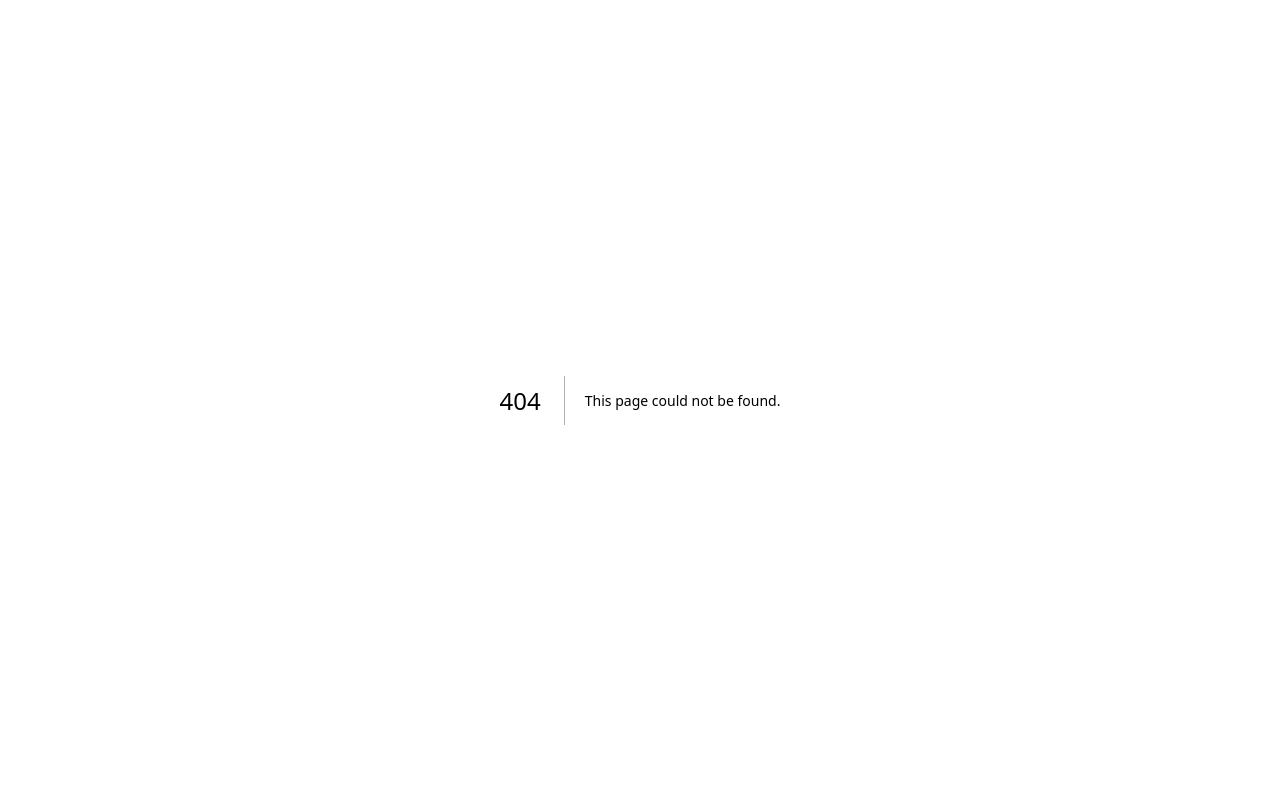
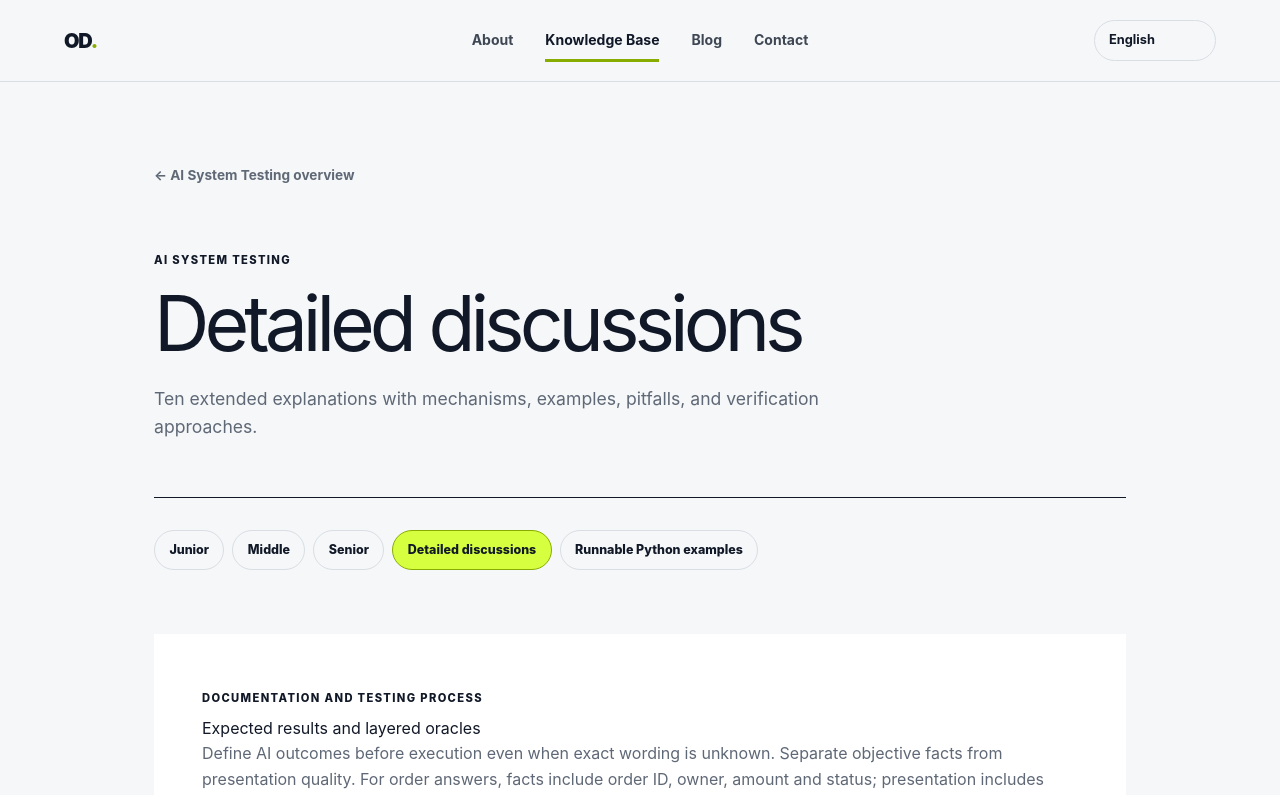
Before and after one commit to AlexnderDoroshenko/oleksandr-landing, a Next.js app: page /knowledge/ai-system-testing/deep-dives in a window 1280 px wide. Before the commit this address had no page. Shown: the top 795 px of the page. Built offline with nearby package versions, Linux system fonts and the light colour scheme.

Commit message:
perf: split AI testing curriculum pages

```diff
--- a/pages/knowledge/[direction].tsx
+++ b/pages/knowledge/[direction].tsx
@@ -20,6 +20,7 @@ const pageCopy = {
     topics: 'Topics', practice: 'Practice', deepDive: 'Detailed discussion', codeExamples: 'Runnable Python examples',
     sources: 'Primary sources',
     learningProject: 'Learning project', completion: 'Completion criteria', reviewed: 'Reviewed',
+    learningSections: 'Open the learning path', deepDives: 'Detailed discussions', pythonExamples: 'Python examples',
   },
   uk: {
     back: 'До Бази знань',
@@ -33,6 +34,7 @@ const pageCopy = {
     topics: 'Теми', practice: 'Практика', deepDive: 'Розгорнутий розбір', codeExamples: 'Виконувані приклади Python',
     sources: 'Першоджерела',
     learningProject: 'Навчальний проєкт', completion: 'Критерії готовності', reviewed: 'Перевірено',
+    learningSections: 'Перейти до навчальних розділів', deepDives: 'Розгорнуті розбори', pythonExamples: 'Приклади Python',
   },
 }
 
@@ -63,6 +65,14 @@ export default function KnowledgeDirectionPage({ direction, materials, topics, r
         <p>{curriculum.translations[lang].definitionOfDone}</p>
       </section>}
 
+      {curriculum && <nav className="knowledge-section-nav" aria-label={copy.learningSections}>
+        <h2>{copy.learningSections}</h2>
+        <div>{[
+          { slug: 'junior', label: 'Junior' }, { slug: 'middle', label: 'Middle' }, { slug: 'senior', label: 'Senior' },
+          { slug: 'deep-dives', label: copy.deepDives }, { slug: 'python-examples', label: copy.pythonExamples },
+        ].map(section => <Link key={section.slug} href={{ pathname: `/knowledge/ai-system-testing/${section.slug}`, query: { lang } }}>{section.label}<span aria-hidden="true">→</span></Link>)}</div>
+      </nav>}
+
       {translation && topics.length > 0 && <>
         <nav className="knowledge-topic-nav" aria-label={copy.topics}>
           <p className="section-index">{copy.topics}</p>
@@ -73,7 +83,7 @@ export default function KnowledgeDirectionPage({ direction, materials, topics, r
           const topicMaterials = materials.filter(material => material.topic === topic.id)
           return <section className="knowledge-topic" id={`topic-${topic.id}`} key={topic.id} aria-labelledby={`topic-title-${topic.id}`}>
             <header><p className="section-index">{String(topic.order).padStart(2, '0')} / 12</p><h2 id={`topic-title-${topic.id}`}>{topicContent.title}</h2></header>
-            <aside className="knowledge-practice"><h3>{copy.practice}</h3><p>{topicContent.practice}</p></aside>
+            {topicContent.practice && <aside className="knowledge-practice"><h3>{copy.practice}</h3><p>{topicContent.practice}</p></aside>}
             <div className="knowledge-material-list">{topicMaterials.map(material => <KnowledgeMaterialView key={material.id} material={material} lang={lang} labels={copy} references={references} />)}</div>
             {topicContent.deepDives?.map(deepDive => <article className="knowledge-deep-dive" key={deepDive.title}><p className="section-index">{copy.deepDive}</p><h3>{deepDive.title}</h3>{deepDive.body.split('\n\n').map(paragraph => <p key={paragraph}>{paragraph}</p>)}</article>)}
             {topicContent.codeExamples && <section className="knowledge-code-examples"><h3>{copy.codeExamples}</h3>{topicContent.codeExamples.map(example => <article id={example.id} key={example.id}><h4>{example.title}</h4><pre tabIndex={0}><code>{example.code}</code></pre><p>{example.explanation}</p></article>)}</section>}
@@ -103,5 +113,15 @@ export async function getStaticProps({ params }: GetStaticPropsContext<{ directi
   if (!slug) return { notFound: true }
   const direction = getKnowledgeDirection(slug)
   if (!direction) return { notFound: true }
+  if (slug === 'ai-system-testing') {
+    const topics = getKnowledgeTopics(slug).map(topic => ({
+      ...topic,
+      translations: {
+        uk: { title: topic.translations.uk.title, practice: topic.translations.uk.practice },
+        en: { title: topic.translations.en.title, practice: topic.translations.en.practice },
+      },
+    }))
+    return { props: { direction, materials: [], topics, references: [], curriculum: getKnowledgeCurriculum(slug) } }
+  }
   return { props: { direction, materials: getKnowledgeMaterials(slug), topics: getKnowledgeTopics(slug), references: getKnowledgeReferences(), curriculum: getKnowledgeCurriculum(slug) } }
 }
--- /dev/null
+++ b/pages/knowledge/ai-system-testing/[section].tsx
@@ -0,0 +1,94 @@
+import type { GetStaticPropsContext } from 'next'
+import Head from 'next/head'
+import Link from 'next/link'
+import KnowledgeMaterialView from '../../../components/KnowledgeMaterial'
+import SiteHeader from '../../../components/SiteHeader'
+import { useLanguage } from '../../../hooks/useLanguage'
+import { getKnowledgeMaterials, getKnowledgeReferences, getKnowledgeTopics } from '../../../lib/knowledge'
+import type { KnowledgeLevel, KnowledgeMaterial, KnowledgeReference, KnowledgeTopic } from '../../../types/knowledge'
+
+const sections = ['junior', 'middle', 'senior', 'deep-dives', 'python-examples'] as const
+type Section = typeof sections[number]
+
+const copy = {
+  en: {
+    back: 'AI System Testing overview', topics: 'Topics', practice: 'Practice', answer: 'Answer', examples: 'Examples',
+    exercises: 'Practice exercises', missingTranslation: 'This material is not translated into English yet.', sources: 'Primary sources',
+    labels: { junior: 'Junior', middle: 'Middle', senior: 'Senior', 'deep-dives': 'Detailed discussions', 'python-examples': 'Runnable Python examples' },
+    descriptions: {
+      junior: 'Foundations and basic checks across the twelve AI testing topics.', middle: 'Implementation, diagnosis, comparison, and failure-path testing.', senior: 'Strategy, architecture, metrics, security, and risk decisions.',
+      'deep-dives': 'Ten extended explanations with mechanisms, examples, pitfalls, and verification approaches.',
+      'python-examples': 'Six executable examples validated by the repository test command.',
+    },
+  },
+  uk: {
+    back: 'До огляду тестування AI-систем', topics: 'Теми', practice: 'Практика', answer: 'Відповідь', examples: 'Приклади',
+    exercises: 'Практичні вправи', missingTranslation: 'Цей матеріал ще не перекладено українською.', sources: 'Першоджерела',
+    labels: { junior: 'Junior', middle: 'Middle', senior: 'Senior', 'deep-dives': 'Розгорнуті розбори', 'python-examples': 'Виконувані приклади Python' },
+    descriptions: {
+      junior: 'Основи та базові перевірки у дванадцяти темах тестування AI.', middle: 'Реалізація, діагностика, порівняння та перевірка failure paths.', senior: 'Стратегія, архітектура, метрики, безпека та risk decisions.',
+      'deep-dives': 'Десять розгорнутих пояснень із механізмами, прикладами, типовими помилками та способами перевірки.',
+      'python-examples': 'Шість виконуваних прикладів, перевірених окремою командою репозиторію.',
+    },
+  },
+}
+
+type Props = { section: Section; materials: KnowledgeMaterial[]; topics: KnowledgeTopic[]; references: KnowledgeReference[] }
+
+export default function AiSystemTestingSection({ section, materials, topics, references }: Props) {
+  const { lang, setLang } = useLanguage('en')
+  const text = copy[lang]
+  const title = text.labels[section]
+
+  return <><Head><title>{title} | AI System Testing</title></Head><main className="inner-page knowledge-page">
+    <SiteHeader lang={lang} onLanguageChange={setLang} section="knowledge" />
+    <article className="knowledge-direction-shell">
+      <Link className="article-back" href={{ pathname: '/knowledge/ai-system-testing', query: { lang } }}>← {text.back}</Link>
+      <header className="knowledge-direction-header"><p className="section-index">AI SYSTEM TESTING</p><h1>{title}</h1><p>{text.descriptions[section]}</p></header>
+      <nav className="knowledge-section-tabs" aria-label={text.topics}>{sections.map(item => <Link className={item === section ? 'active' : ''} key={item} href={{ pathname: `/knowledge/ai-system-testing/${item}`, query: { lang } }}>{text.labels[item]}</Link>)}</nav>
+
+      {(section === 'junior' || section === 'middle' || section === 'senior') && topics.map(topic => {
+        const topicMaterials = materials.filter(material => material.topic === topic.id)
+        if (topicMaterials.length === 0) return null
+        return <section className="knowledge-topic" id={`topic-${topic.id}`} key={topic.id}>
+          <header><p className="section-index">{String(topic.order).padStart(2, '0')} / 12</p><h2>{topic.translations[lang].title}</h2></header>
+          <div className="knowledge-material-list">{topicMaterials.map(material => <KnowledgeMaterialView key={material.id} material={material} lang={lang} labels={text} references={references} />)}</div>
+        </section>
+      })}
+
+      {section === 'deep-dives' && topics.flatMap(topic => topic.translations[lang].deepDives?.map(deepDive => <article className="knowledge-deep-dive" id={`topic-${topic.id}`} key={deepDive.title}><p className="section-index">{topic.translations[lang].title}</p><h2>{deepDive.title}</h2>{deepDive.body.split('\n\n').map(paragraph => <p key={paragraph}>{paragraph}</p>)}</article>) ?? [])}
+
+      {section === 'python-examples' && topics.flatMap(topic => topic.translations[lang].codeExamples?.map(example => <article className="knowledge-code-example" id={example.id} key={example.id}><h2>{example.title}</h2><pre tabIndex={0}><code>{example.code}</code></pre><p>{example.explanation}</p></article>) ?? [])}
+    </article>
+  </main></>
+}
+
+export function getStaticPaths() {
+  return { paths: sections.map(section => ({ params: { section } })), fallback: false }
+}
+
+export function getStaticProps({ params }: GetStaticPropsContext<{ section: string }>) {
+  const section = params?.section as Section
+  if (!sections.includes(section)) return { notFound: true }
+  const allTopics = getKnowledgeTopics('ai-system-testing')
+  const allMaterials = getKnowledgeMaterials('ai-system-testing')
+
+  if (section === 'deep-dives') {
+    return { props: { section, materials: [], topics: allTopics.filter(topic => topic.translations.en.deepDives), references: [] } }
+  }
+  if (section === 'python-examples') {
+    return { props: { section, materials: [], topics: allTopics.filter(topic => topic.translations.en.codeExamples), references: [] } }
+  }
+
+  const level = `${section[0].toUpperCase()}${section.slice(1)}` as KnowledgeLevel
+  const materials = allMaterials.filter(material => material.level === level)
+  const sourceIds = new Set(materials.flatMap(material => material.translations.en?.sources ?? []))
+  const topics = allTopics.map(topic => ({
+    ...topic,
+    translations: {
+      uk: { title: topic.translations.uk.title, practice: '' },
+      en: { title: topic.translations.en.title, practice: '' },
+    },
+  }))
+  return { props: { section, materials, topics, references: getKnowledgeReferences().filter(reference => sourceIds.has(reference.id)) } }
+}
--- a/styles/globals.css
+++ b/styles/globals.css
@@ -198,6 +198,14 @@ footer { color:var(--muted); display:flex; font-size:.75rem; justify-content:spa
 .missing-translation { color:var(--muted); padding:1.6rem 0; }
 .direction-quiz { align-items:center; background:var(--accent); display:flex; gap:3rem; justify-content:space-between; margin-top:5rem; padding:2.5rem; }
 .knowledge-topic-nav { border-bottom:1px solid var(--ink); margin:3rem 0 5rem; padding-bottom:2rem; }
+.knowledge-section-nav { margin:3rem 0; }
+.knowledge-section-nav h2 { font-size:clamp(1.6rem,3vw,2.5rem); letter-spacing:-.04em; }
+.knowledge-section-nav>div { border-left:1px solid var(--line); border-top:1px solid var(--line); display:grid; grid-template-columns:repeat(3,1fr); }
+.knowledge-section-nav a { align-items:center; border-bottom:1px solid var(--line); border-right:1px solid var(--line); display:flex; font-weight:800; justify-content:space-between; min-height:72px; padding:1rem; }
+.knowledge-section-nav a:hover,.knowledge-section-nav a:focus-visible { background:var(--accent); }
+.knowledge-section-tabs { display:flex; flex-wrap:wrap; gap:.5rem; margin:2rem 0 4rem; }
+.knowledge-section-tabs a { border:1px solid var(--line); border-radius:999px; font-size:.78rem; font-weight:800; padding:.55rem .9rem; }
+.knowledge-section-tabs a.active,.knowledge-section-tabs a:hover,.knowledge-section-tabs a:focus-visible { background:var(--accent); border-color:var(--accent-dark); }
 .knowledge-curriculum { background:var(--surface); margin-top:2rem; padding:clamp(1.5rem,4vw,3rem); }
 .knowledge-curriculum h2 { font-size:1.35rem; letter-spacing:-.025em; margin:2rem 0 .75rem; }
 .knowledge-curriculum>p { color:var(--muted); }
@@ -225,8 +233,13 @@ footer { color:var(--muted); display:flex; font-size:.75rem; justify-content:spa
 .knowledge-code-examples pre { background:var(--ink); color:white; max-width:100%; overflow:auto; padding:1.25rem; }
 .knowledge-code-examples pre:focus-visible { outline:3px solid var(--accent-dark); outline-offset:2px; }
 .knowledge-code-examples p { color:var(--muted); }
+.knowledge-code-example { border-top:1px solid var(--line); padding:2rem 0; scroll-margin-top:1rem; }
+.knowledge-code-example h2 { font-size:clamp(1.5rem,3vw,2.3rem); letter-spacing:-.04em; }
+.knowledge-code-example pre { background:var(--ink); color:white; max-width:100%; overflow:auto; padding:1.25rem; }
+.knowledge-code-example pre:focus-visible { outline:3px solid var(--accent-dark); outline-offset:2px; }
+.knowledge-code-example p { color:var(--muted); }
 .knowledge-sources a { text-decoration:underline; text-decoration-color:var(--accent-dark); text-underline-offset:.15em; }
 @media(max-width:800px){.inner-section{grid-template-columns:1fr;gap:2rem}.principle-list article{grid-template-columns:45px 1fr}.principle-list article p{grid-column:2}.contact-directory{grid-template-columns:1fr}.contact-directory>div+div{border-left:0;border-top:1px solid rgba(17,24,39,.35);padding-left:0}.article-title-row{flex-direction:column}.fact-grid{grid-template-columns:1fr}.fact-grid div,.fact-grid div:first-child{border-left:0;border-top:1px solid #3c4655;padding:1.2rem 0}.fact-grid div:first-child{border-top:0}}
-@media(max-width:1000px){.knowledge-grid{grid-template-columns:repeat(2,1fr)}.knowledge-material-body{grid-template-columns:1fr}.knowledge-material-body section+section{border-left:0;border-top:1px solid var(--line);padding-left:0;padding-top:2rem}.knowledge-topic-nav ol{grid-template-columns:repeat(2,minmax(0,1fr))}}
+@media(max-width:1000px){.knowledge-grid{grid-template-columns:repeat(2,1fr)}.knowledge-material-body{grid-template-columns:1fr}.knowledge-material-body section+section{border-left:0;border-top:1px solid var(--line);padding-left:0;padding-top:2rem}.knowledge-topic-nav ol{grid-template-columns:repeat(2,minmax(0,1fr))}.knowledge-section-nav>div{grid-template-columns:repeat(2,1fr)}}
 @media(max-width:800px){.knowledge-directory-heading{gap:1rem;grid-template-columns:1fr}.knowledge-quiz,.direction-quiz{align-items:flex-start;flex-direction:column}}
-@media(max-width:600px){.inner-hero,.contact-hero{padding:4rem 1.25rem}.inner-hero h1,.contact-hero h1{font-size:clamp(3rem,14vw,4.5rem)}.inner-section{padding:5rem 1.25rem}.article-list{margin:0 1.25rem 5rem;width:auto}.article-list article{gap:1rem;grid-template-columns:35px 1fr 24px}.article-shell{padding:3rem 1.25rem 5rem}.contact-directory{margin:0 1.25rem;width:auto}.inner-header .desktop-nav{display:none}.home-knowledge-section::after{height:90px;width:90px}.knowledge-directory{padding:0 1.25rem 5rem}.knowledge-grid{grid-template-columns:1fr}.knowledge-card{min-height:320px}.knowledge-quiz{padding:3rem 1.25rem}.knowledge-direction-shell{padding:3rem 1.25rem 5rem}.knowledge-direction-header{margin-top:3rem}.knowledge-material summary{gap:.75rem;grid-template-columns:1fr auto}.knowledge-material summary::after{grid-column:2}.knowledge-level{grid-column:1;justify-self:start}.knowledge-material-body{padding:1.25rem}.direction-quiz{padding:2rem}.knowledge-topic-nav ol{grid-template-columns:1fr}.knowledge-topic+.knowledge-topic{margin-top:4rem;padding-top:3rem}.knowledge-deep-dive{padding:1.25rem}}
+@media(max-width:600px){.inner-hero,.contact-hero{padding:4rem 1.25rem}.inner-hero h1,.contact-hero h1{font-size:clamp(3rem,14vw,4.5rem)}.inner-section{padding:5rem 1.25rem}.article-list{margin:0 1.25rem 5rem;width:auto}.article-list article{gap:1rem;grid-template-columns:35px 1fr 24px}.article-shell{padding:3rem 1.25rem 5rem}.contact-directory{margin:0 1.25rem;width:auto}.inner-header .desktop-nav{display:none}.home-knowledge-section::after{height:90px;width:90px}.knowledge-directory{padding:0 1.25rem 5rem}.knowledge-grid{grid-template-columns:1fr}.knowledge-card{min-height:320px}.knowledge-quiz{padding:3rem 1.25rem}.knowledge-direction-shell{padding:3rem 1.25rem 5rem}.knowledge-direction-header{margin-top:3rem}.knowledge-material summary{gap:.75rem;grid-template-columns:1fr auto}.knowledge-material summary::after{grid-column:2}.knowledge-level{grid-column:1;justify-self:start}.knowledge-material-body{padding:1.25rem}.direction-quiz{padding:2rem}.knowledge-topic-nav ol{grid-template-columns:1fr}.knowledge-topic+.knowledge-topic{margin-top:4rem;padding-top:3rem}.knowledge-deep-dive{padding:1.25rem}.knowledge-section-nav>div{grid-template-columns:1fr}}
```
Also changed, not shown: 2 other files (tests, documents, lock files or other folders).
